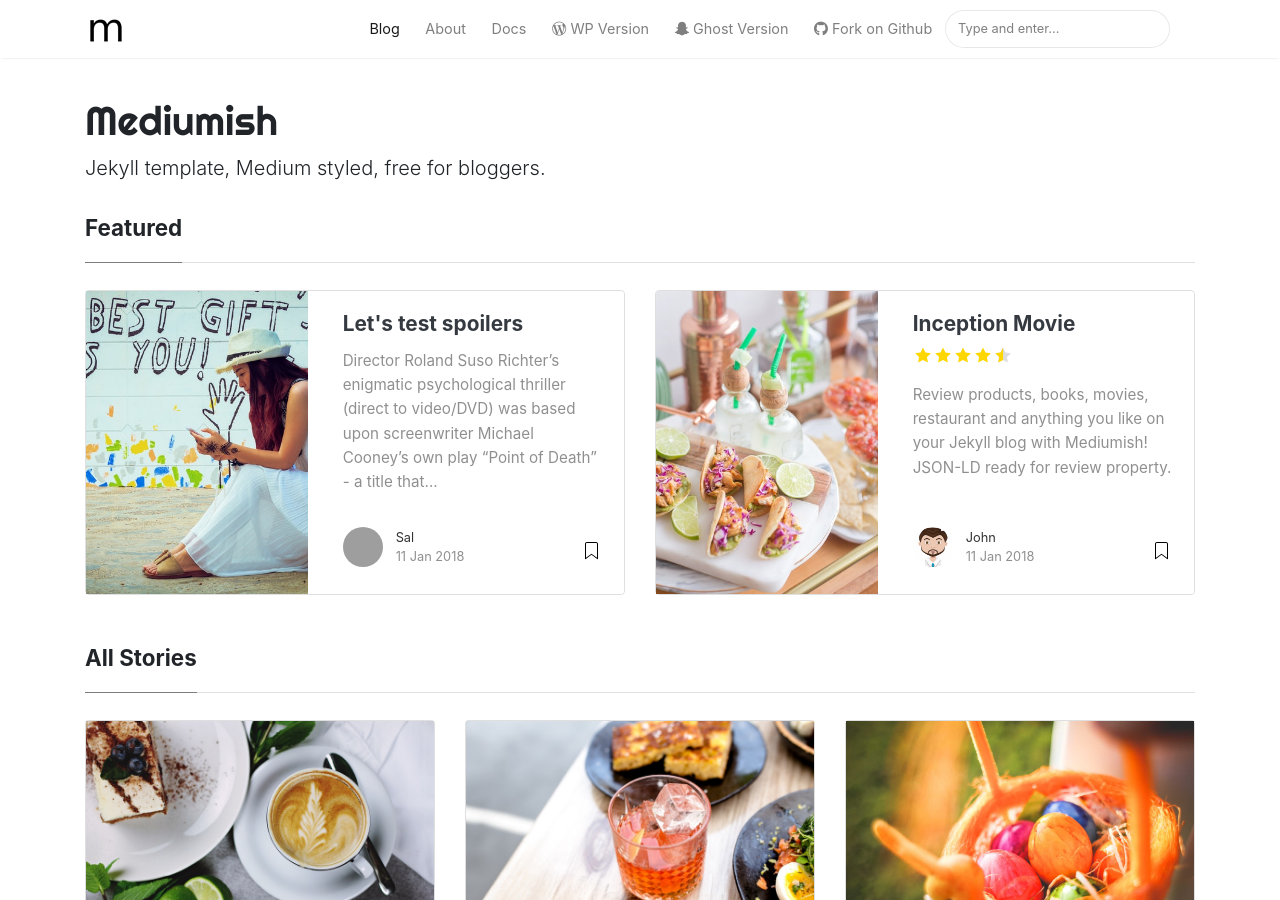
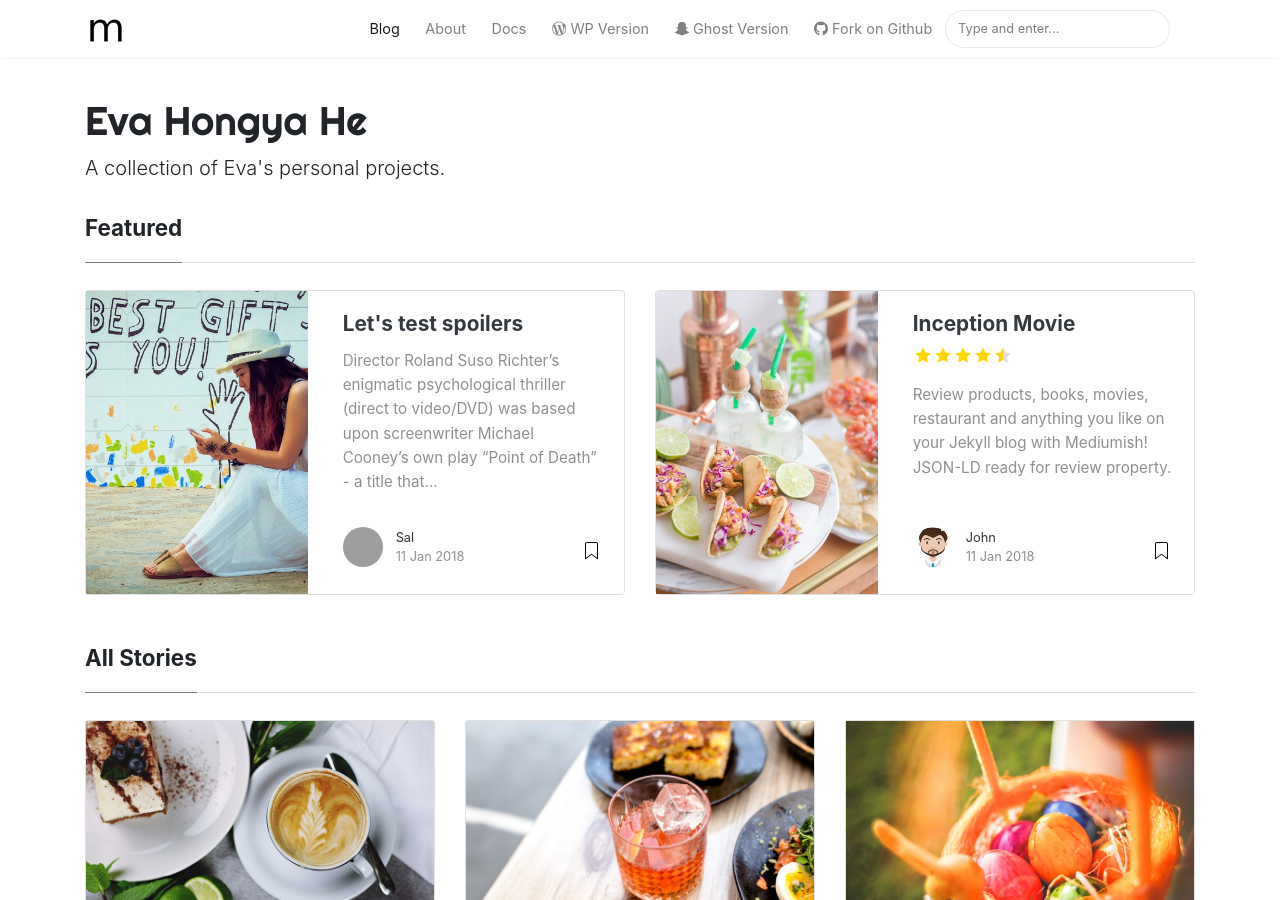
Before and after one commit to Eva-Hongya/Eva-Hongya.github.io, a Jekyll site: the page built from index.html, in a window 1280 px wide and 900 px high. Built offline with Jekyll 4.4.1, drawn with Linux system fonts in a browser that asks for light colours; nearby versions of some CDN libraries; the list of posts is cut into pages by our own code; some of the changed text lies outside the part shown; grey boxes are pictures that could not be loaded.

Commit message:
Update config

```diff
--- a/_config.yml
+++ b/_config.yml
@@ -1,13 +1,13 @@
 # Site
-name: "Mediumish"
-title: "Mediumish"
-description: "Jekyll template, Medium styled, free for bloggers."
+name: "Eva Hongya He"
+title: "Eva Hongya He"
+description: "A collection of Eva's personal projects."
 logo: 'assets/images/logo.png'
 favicon: 'assets/images/logo.png'
-baseurl: /mediumish-theme-jekyll
-google_analytics: 'UA-46278016-1'
-disqus: 'demowebsite'
-mailchimp-list: 'https://wowthemes.us11.list-manage.com/subscribe/post?u=8aeb20a530e124561927d3bd8&amp;id=8c3d2d214b'
+baseurl: ''
+google_analytics: ''
+disqus: ''
+mailchimp-list: ''
 include: ["_pages"]
 permalink: /:title/
 
```
